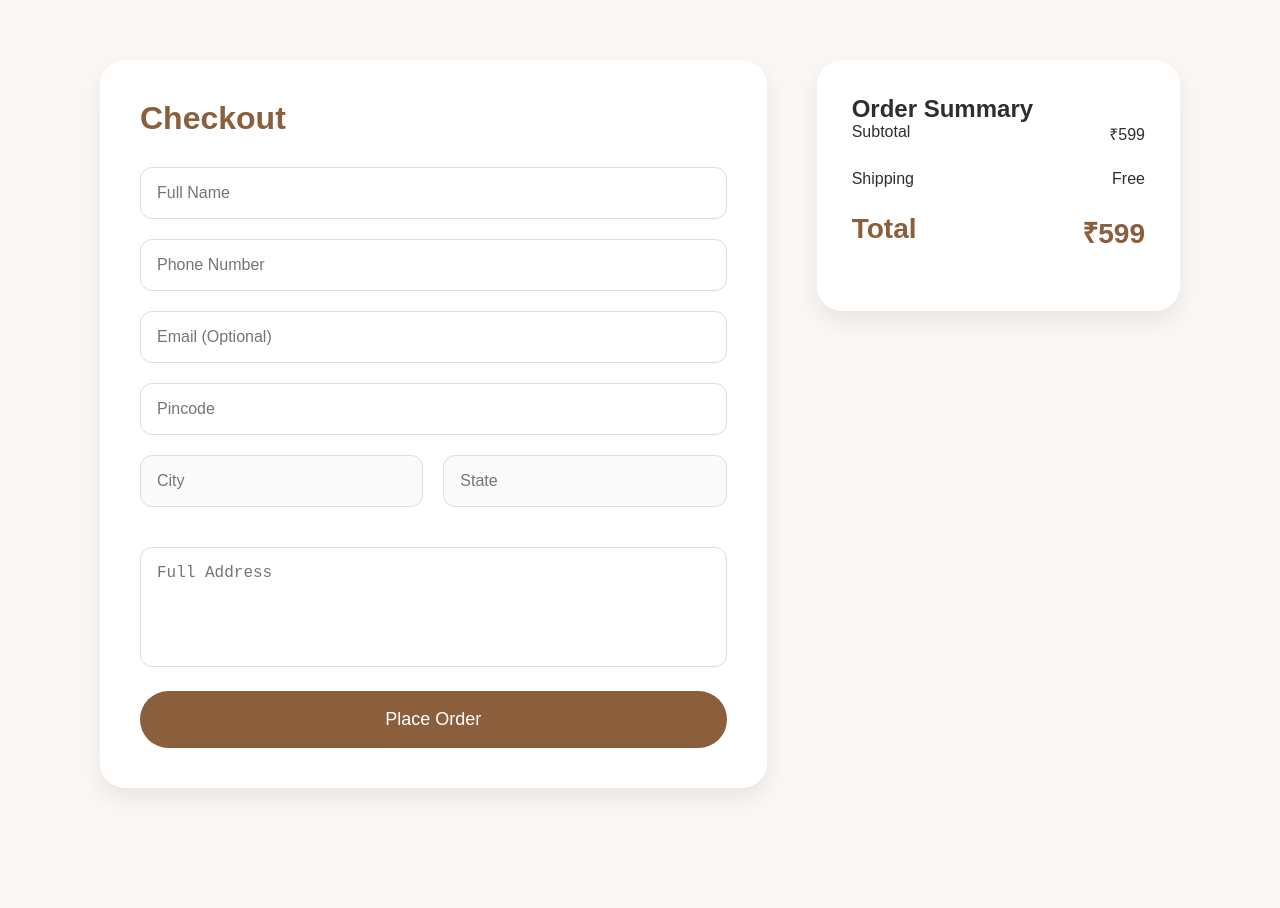
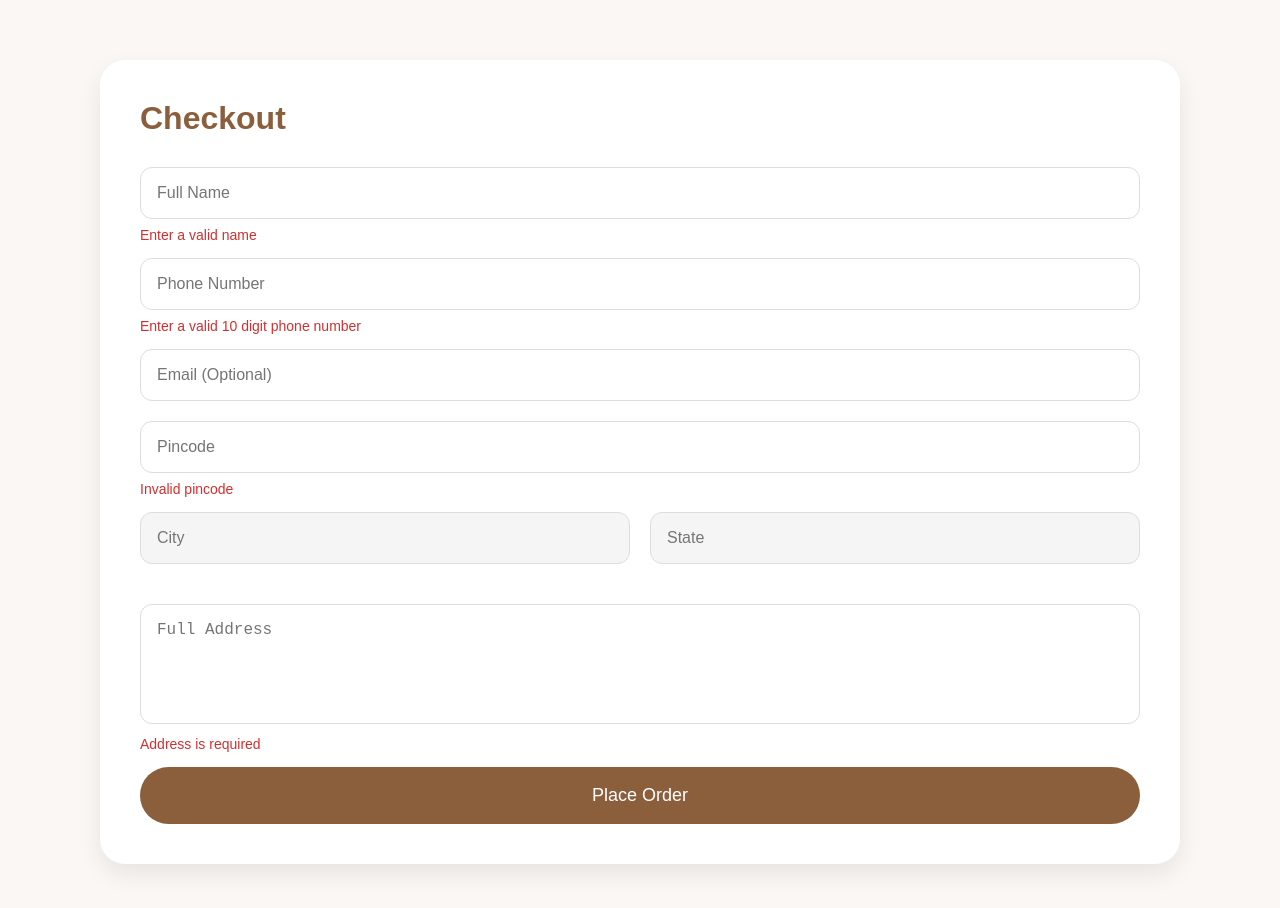
Before and after one commit to an2sh4a/Sutra, a React (Create React App) app in the folder sutra/: page /checkout in a window 1280 px wide. Both pictures are taken after a click on the button "Place Order". Shown: the top 908 px of the page. Before the commit the page ends 848 px from the top, so only its background shows below. Built offline with nearby package versions, Linux system fonts and the light colour scheme; no server answers.

Commit message:
Updated validation in checkout page

```diff
--- a/sutra/src/pages/Checkout.css
+++ b/sutra/src/pages/Checkout.css
@@ -100,3 +100,15 @@
 
   color:#8B5E3C;
 }
+
+.error{
+  color:#D32F2F;
+  font-size:14px;
+  margin-top:-12px;
+  margin-bottom:15px;
+}
+
+input:disabled{
+  background:#F5F5F5;
+  color:#666;
+}
--- a/sutra/src/pages/Checkout.jsx
+++ b/sutra/src/pages/Checkout.jsx
@@ -12,72 +12,102 @@ function Checkout() {
   const [state, setState] = useState('')
   const [pincode, setPincode] = useState('')
 
+  const [nameError, setNameError] = useState('')
+  const [phoneError, setPhoneError] = useState('')
+  const [emailError, setEmailError] = useState('')
+  const [pinError, setPinError] = useState('')
+  const [addressError, setAddressError] = useState('')
+
   async function fetchLocation(pin) {
 
-    if (pin.length !== 6) {
+    if(pin.length !== 6){
+
       setCity('')
       setState('')
       return
+
     }
 
     try {
 
-      const response = await fetch(
-        `https://api.postalpincode.in/pincode/${pin}`
-      )
-
+      const response = await fetch(`https://api.postalpincode.in/pincode/${pin}`)
       const data = await response.json()
 
-      if (data[0].Status === "Success") {
+      if(data[0].Status === "Success"){
 
         setCity(data[0].PostOffice[0].District)
         setState(data[0].PostOffice[0].State)
+        setPinError('')
 
-      } else {
+      }
+
+      else{
 
         setCity('')
         setState('')
+        setPinError('Invalid pincode')
 
       }
 
     }
 
-    catch (error) {
+    catch{
 
-      console.log(error)
+      setPinError('Unable to fetch location')
 
     }
 
   }
 
-  async function placeOrder() {
+  async function placeOrder(){
 
-    if (!/^[A-Za-z ]+$/.test(customerName)) {
-      alert('Please enter a valid name')
-      return
+    let valid = true
+
+    setNameError('')
+    setPhoneError('')
+    setEmailError('')
+    setPinError('')
+    setAddressError('')
+
+    if(!/^[A-Za-z ]+$/.test(customerName)){
+
+      setNameError('Enter a valid name')
+      valid = false
+
     }
 
-    if (!/^[6-9]\d{9}$/.test(phone)) {
-      alert('Please enter a valid 10 digit phone number')
-      return
+    if(!/^[6-9]\d{9}$/.test(phone)){
+
+      setPhoneError('Enter a valid 10 digit phone number')
+      valid = false
+
     }
 
-    if (
-      email !== '' &&
-      !/^\S+@\S+\.\S+$/.test(email)
-    ) {
-      alert('Please enter a valid email')
-      return
+    if(email !== '' && !/^\S+@\S+\.\S+$/.test(email)){
+
+      setEmailError('Invalid email')
+      valid = false
+
     }
 
-    if (!/^\d{6}$/.test(pincode)) {
-      alert('Please enter a valid pincode')
-      return
+    if(!/^\d{6}$/.test(pincode)){
+
+      setPinError('Invalid pincode')
+      valid = false
+
     }
 
-    if (address.trim() === '') {
-      alert('Address cannot be empty')
+    if(address.trim()===''){
+
+      setAddressError('Address is required')
+      valid = false
+
+    }
+
+    if(!valid){
+
       return
+
     }
 
     const { error } = await supabase
@@ -90,35 +120,34 @@ function Checkout() {
 
           customer_name: customerName,
 
-          phone: phone,
+          phone,
 
-          email: email,
+          email,
 
-          address: address,
+          address,
 
-          city: city,
+          city,
 
-          state: state,
+          state,
 
-          pincode: pincode,
+          pincode,
 
-          total_amount: 599,
+          total_amount:599,
 
-          status: 'Pending'
+          status:'Pending'
 
         }
 
       ])
 
-    if (error) {
+
+    if(error){
 
       console.log(error)
 
-      alert('Failed to place order')
-
     }
 
-    else {
+    else{
 
       alert('Order placed successfully')
 
@@ -134,7 +163,7 @@ function Checkout() {
 
   }
 
-  return (
+  return(
 
     <div className="checkout-container">
 
@@ -146,37 +175,44 @@ function Checkout() {
           type="text"
           placeholder="Full Name"
           value={customerName}
-          onChange={(e) => setCustomerName(e.target.value)}
+          onChange={(e)=>setCustomerName(e.target.value)}
         />
+
+        {nameError && <p className="error">{nameError}</p>}
 
         <input
           type="text"
           placeholder="Phone Number"
           value={phone}
           maxLength={10}
-          onChange={(e) => setPhone(e.target.value)}
+          onChange={(e)=>setPhone(e.target.value)}
         />
+
+        {phoneError && <p className="error">{phoneError}</p>}
 
         <input
           type="email"
           placeholder="Email (Optional)"
           value={email}
-          onChange={(e) => setEmail(e.target.value)}
+          onChange={(e)=>setEmail(e.target.value)}
         />
+
+        {emailError && <p className="error">{emailError}</p>}
 
         <input
           type="text"
           placeholder="Pincode"
           value={pincode}
           maxLength={6}
-          onChange={(e) => {
+          onChange={(e)=>{
 
             setPincode(e.target.value)
-
             fetchLocation(e.target.value)
 
           }}
         />
+
+        {pinError && <p className="error">{pinError}</p>}
 
         <div className="row">
 
@@ -199,44 +235,16 @@ function Checkout() {
         <textarea
           placeholder="Full Address"
           value={address}
-          onChange={(e) => setAddress(e.target.value)}
+          onChange={(e)=>setAddress(e.target.value)}
         />
+
+        {addressError && <p className="error">{addressError}</p>}
 
         <button onClick={placeOrder}>
 
           Place Order
 
         </button>
-
-      </div>
-
-      <div className="order-summary">
-
-        <h2>Order Summary</h2>
-
-        <div className="summary-row">
-
-          <span>Subtotal</span>
-
-          <span>₹599</span>
-
-        </div>
-
-        <div className="summary-row">
-
-          <span>Shipping</span>
-
-          <span>Free</span>
-
-        </div>
-
-        <div className="summary-row total">
-
-          <span>Total</span>
-
-          <span>₹599</span>
-
-        </div>
 
       </div>
 
```
